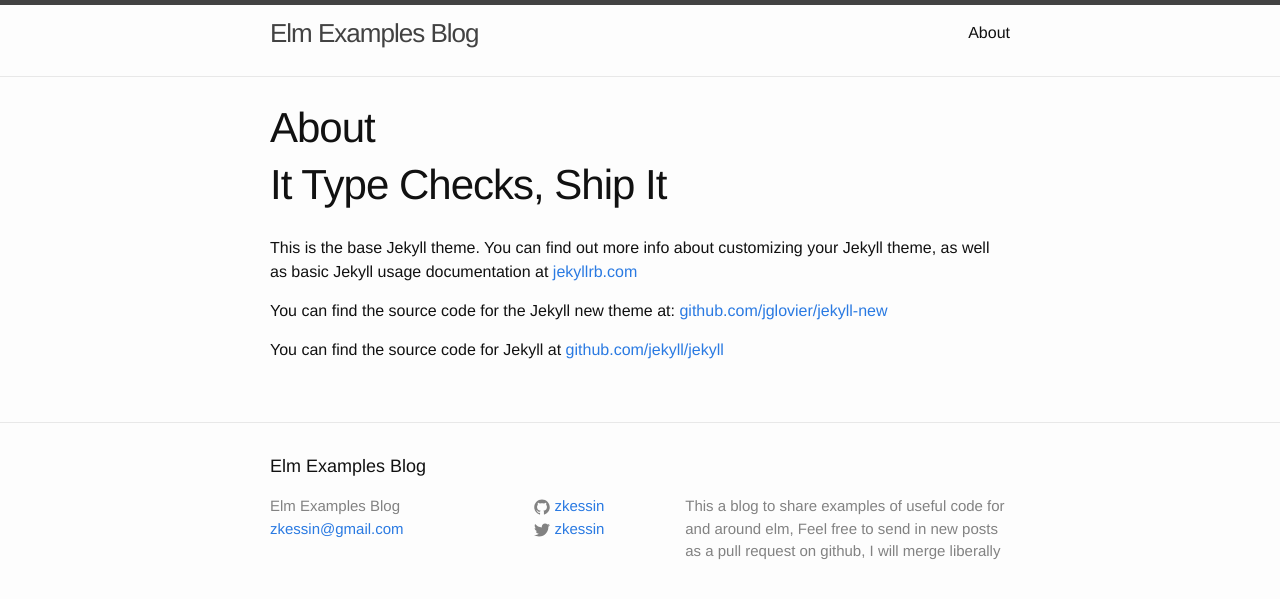
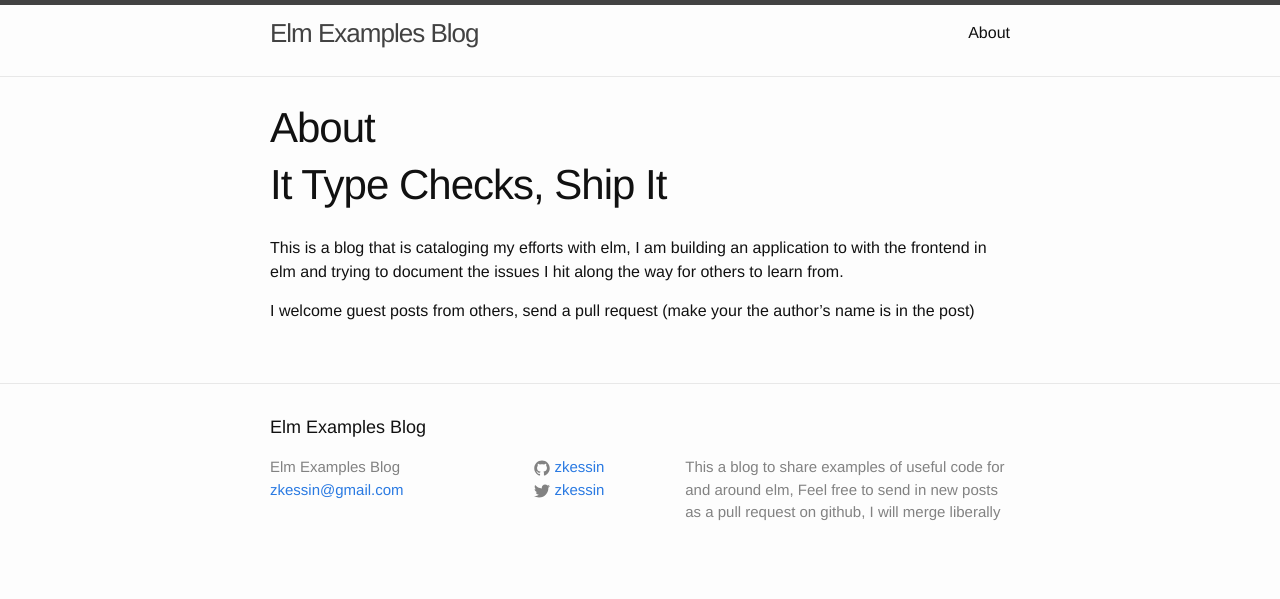
Before and after one commit to zkessin/elm-examples-blog, a Jekyll site: the page built from about.md, in a window 1280 px wide. Shown: the top 599 px of the page. Built offline with Jekyll 4.4.1, drawn with Linux system fonts in a browser that asks for light colours.

Commit message:
fix about page

```diff
--- a/_layouts/page.html
+++ b/_layouts/page.html
@@ -5,7 +5,7 @@ layout: default
 
   <header class="post-header">
     <h1 class="post-title">{{ page.title }}</h1>
-    <h2 class="post-title">It Type Checks, Ship It</h1>
+    <h4 class="post-title">It Type Checks, Ship It</h4>
   </header>
 
   <article class="post-content">
--- a/about.md
+++ b/about.md
@@ -4,8 +4,8 @@ title: About
 permalink: /about/
 ---
 
-This is the base Jekyll theme. You can find out more info about customizing your Jekyll theme, as well as basic Jekyll usage documentation at [jekyllrb.com](http://jekyllrb.com/)
+This is a blog that is cataloging my efforts with elm, I am building
+an application to with the frontend in elm and trying to document the
+issues I hit along the way for others to learn from.
 
-You can find the source code for the Jekyll new theme at: [github.com/jglovier/jekyll-new](https://github.com/jglovier/jekyll-new)
-
-You can find the source code for Jekyll at [github.com/jekyll/jekyll](https://github.com/jekyll/jekyll)
+I welcome guest posts from others, send a pull request (make your the author's name is in the post)
```
